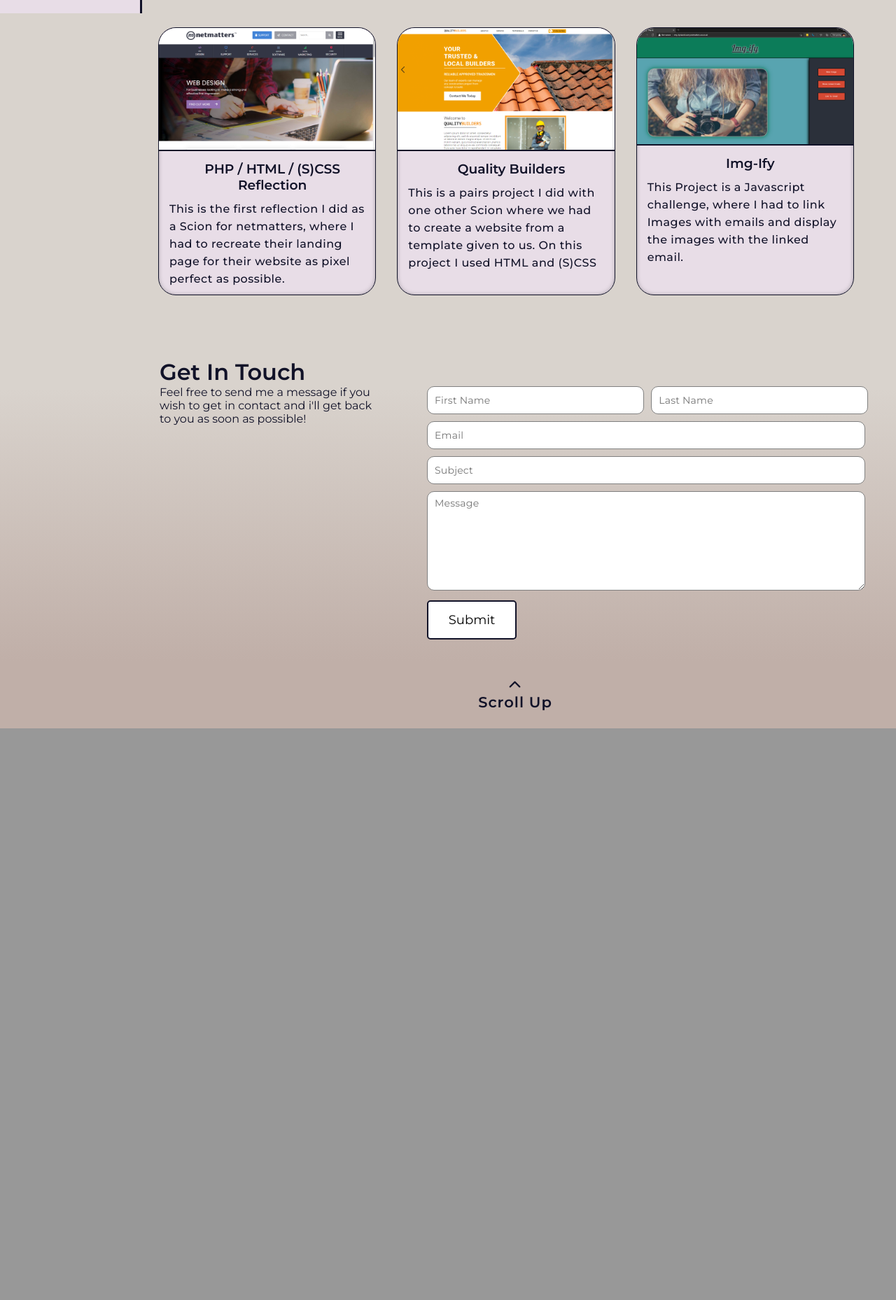
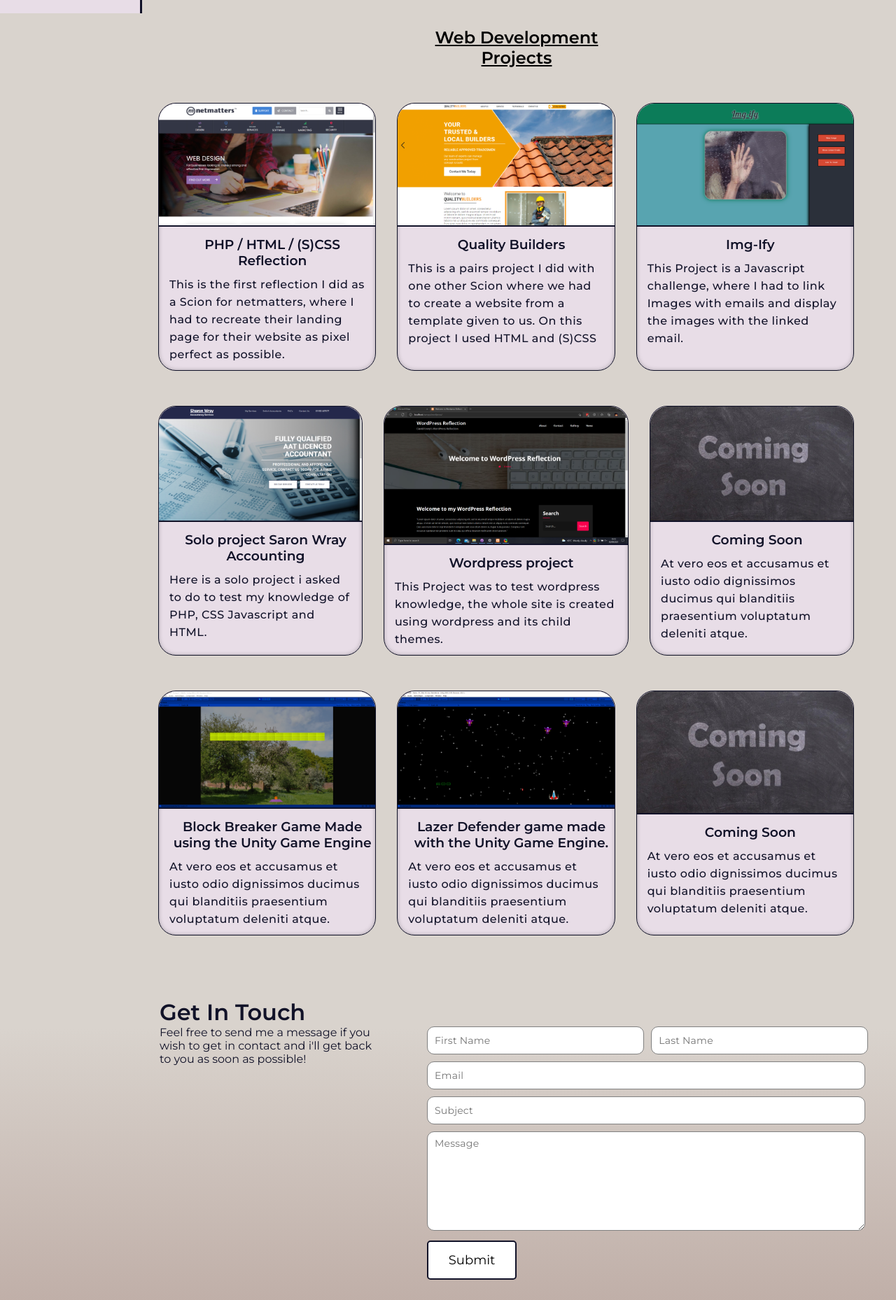
Before and after one commit to David-Every/Portfolio, a PHP site: page / in a window 1280 px wide. Shown: the part 801-2659 px from the top of the page at 70% size. Before the commit the page ends 1842 px from the top, so only its background shows below. Run offline with PHP 8.4, Linux system fonts and the light colour scheme; some libraries are stand-ins or nearby versions.

Commit message:
Added in new projects for Game Development and a basic way to add new rows

```diff
--- a/data/project.json
+++ b/data/project.json
@@ -17,6 +17,42 @@
             "image":"imgs/img-ify.png",
             "altTitle":"Img-Ify",
             "description":"This Project is a Javascript challenge, where I had to link Images with emails and display the images with the linked email."
+        },
+        {
+            "link":"http://soloproject.david-every.netmatters-scs.co.uk/",
+            "image":"imgs/SoloProject.png",
+            "altTitle":"Solo project Saron Wray Accounting",
+            "description":"Here is a solo project i asked to do to test my knowledge of PHP, CSS Javascript and HTML."
+        },
+        {
+            "link":"http://wordpress.david-every.netmatters-scs.co.uk/",
+            "image":"imgs/Wordpress.png",
+            "altTitle":"Wordpress project",
+            "description":"This Project was to test wordpress knowledge, the whole site is created using wordpress and its child themes."
+        },
+        {
+            "link":"#",
+            "image":"imgs/coming-soon.jpg",
+            "altTitle":"Coming Soon",
+            "description":"At vero eos et accusamus et iusto odio dignissimos ducimus qui blanditiis praesentium voluptatum deleniti atque."
+        },
+        {
+            "link":"#",
+            "image":"imgs/UnityBlockBreaker.png",
+            "altTitle":"Block Breaker Game Made using the Unity Game Engine",
+            "description":"At vero eos et accusamus et iusto odio dignissimos ducimus qui blanditiis praesentium voluptatum deleniti atque."
+        },
+        {
+            "link":"#",
+            "image":"imgs/UnityLazerDefender.png",
+            "altTitle":"Lazer Defender game made with the Unity Game Engine.",
+            "description":"At vero eos et accusamus et iusto odio dignissimos ducimus qui blanditiis praesentium voluptatum deleniti atque."
+        },
+        {
+            "link":"#",
+            "image":"imgs/coming-soon.jpg",
+            "altTitle":"Coming Soon",
+            "description":"At vero eos et accusamus et iusto odio dignissimos ducimus qui blanditiis praesentium voluptatum deleniti atque."
         }
     ]
 }
--- a/inc/header.php
+++ b/inc/header.php
@@ -33,6 +33,7 @@
 
     <ul>
         <li><a href ="https://github.com/David-Every?tab=repositories" target="_blank"><i class="fab fa-github"></i></a></li>
+        <li><a href ="https://www.linkedin.com/in/david-every-a8a77293/" target="_blank"><i class="fab fa-linkedin-in"></i></a></li>
     </ul>
 </div>
 
--- /dev/null
+++ b/inc/project.php
@@ -0,0 +1,13 @@
+<?php
+echo '<div class = "project">';
+                            echo '<div class = "projectLinks">';
+
+                                echo '<a href ="'.$pro->link.'" target = "_blank">';
+                                    echo '<img src = "'.$pro->image.'" alt = "'.$pro->altTitle.'">';
+                                    echo '<h3>'.$pro->altTitle.'</h3>';
+                                    echo '<div class = "projectDescription">';
+                                        echo '<p>'.$pro->description.'</p>';
+                                    echo '</div>';
+                                echo '</a>';
+                            echo '</div>';
+                        echo '</div>';
--- a/index.php
+++ b/index.php
@@ -34,19 +34,37 @@
         <div id ="main-content">
             <div id ="projectWrapper">
                 <?php
+                /**
+                 * Imports projects from Json project.json
+                 */
+                //TODO get this to use variables instead of primitives for $proNum (+4?)
                  $project = json_decode(file_get_contents("data/project.json"));
+                 $proNum = 0;
+                 $projectType = "Web Development Projects";
+                 echo '<h3 class ="projectType">'.$projectType.'</h3>';
                     foreach($project->Project as $pro){
-                        echo '<div class = "project">';
-                            echo '<div class = "projectLinks">';
-                                echo '<a href ="'.$pro->link.'" target = "_blank">';
-                                    echo '<img src = "'.$pro->image.'" alt = "'.$pro->altTitle.'">';
-                                    echo '<h3>'.$pro->altTitle.'</h3>';
-                                    echo '<div class = "projectDescription">';
-                                        echo '<p>'.$pro->description.'</p>';
-                                    echo '</div>';
-                                echo '</a>';
+                        $proNum++;
+                        //Opens new class to group "newRow" projects into
+                        if(($proNum == 1)){ //|| ($proNum == 2)){
+                            echo '<div class = "newRow">';
+                        }
+
+                        include 'inc/project.php';
+
+
+                        /**
+                         * When there are 3 projects in the newRow
+                         * close the row and create a new one
+                         */
+                        if(($proNum == 3) || ($proNum == 6)){
                             echo '</div>';
-                        echo '</div>';
+                            echo '<div class = "newRow">';
+                        }
+                        // When there are 9 projects in Close the project
+                        elseif(($proNum == 9)){
+                            echo '</div>';
+                        }
+
                     }
                 ?>
             </div>
--- a/scss/landing/_projects.scss
+++ b/scss/landing/_projects.scss
@@ -7,6 +7,14 @@
 #projectWrapper{
     width:90%;
     margin: 0 auto;
+    .projectType{
+        width:250px;
+        margin:0 auto;
+        text-align: center;
+        text-decoration: underline;
+        font-size: 24px;
+        margin-bottom:50px;
+    }
 }
 
 .project{
@@ -72,7 +80,7 @@
 
 @media(min-width:1023px) {
     #projectWrapper{
-        display: flex;
+        // display: flex;
         width:75%;
         margin:0;
         margin-left:auto;
@@ -86,6 +94,9 @@
 @media(min-width:$break-xl) and (max-width:1600px){
     #projectWrapper{
         width: 80%;
+        .newRow{
+            display:flex;
+        }
     }
 }
 
@@ -93,6 +104,9 @@
     #projectWrapper{
         width: 80%;
         margin-right:3%;
+        .newRow{
+            display:flex;
+        }
     }
 }
 
@@ -100,11 +114,17 @@
     #projectWrapper{
         width: 80%;
         margin-right:5%;
+        .newRow{
+            display:flex;
+        }
     }
 }
 @media(min-width:$break-4k){
     #projectWrapper{
         width: 80%;
         margin-right:5%;
+        .newRow{
+            display:flex;
+        }
     }
 }
--- a/scss/structure/_sideBar.scss
+++ b/scss/structure/_sideBar.scss
@@ -54,8 +54,12 @@
         padding: 0;
         list-style: none;
         font-size: 32px;
+        display: flex;
+        width:75px;
+        margin:0 auto;
         li{
-            text-align: center;
+            // text-align: center;
+            padding-right: 25px;
             a{
                 color: $credBorder;
                 &:hover{
```
Also changed, not shown: src/dev-saved/style.css (+29 -9 lines), dist/style.min.css, imgs/SoloProject.png (added), imgs/UnityBlockBreaker.png (added), imgs/UnityLazerDefender.png (added), imgs/Unity_2021-10-02_02-37-54.png (added), imgs/Unity_2021-10-02_02-39-47.png (added), imgs/Wordpress.png (added), imgs/img-ify.png.
